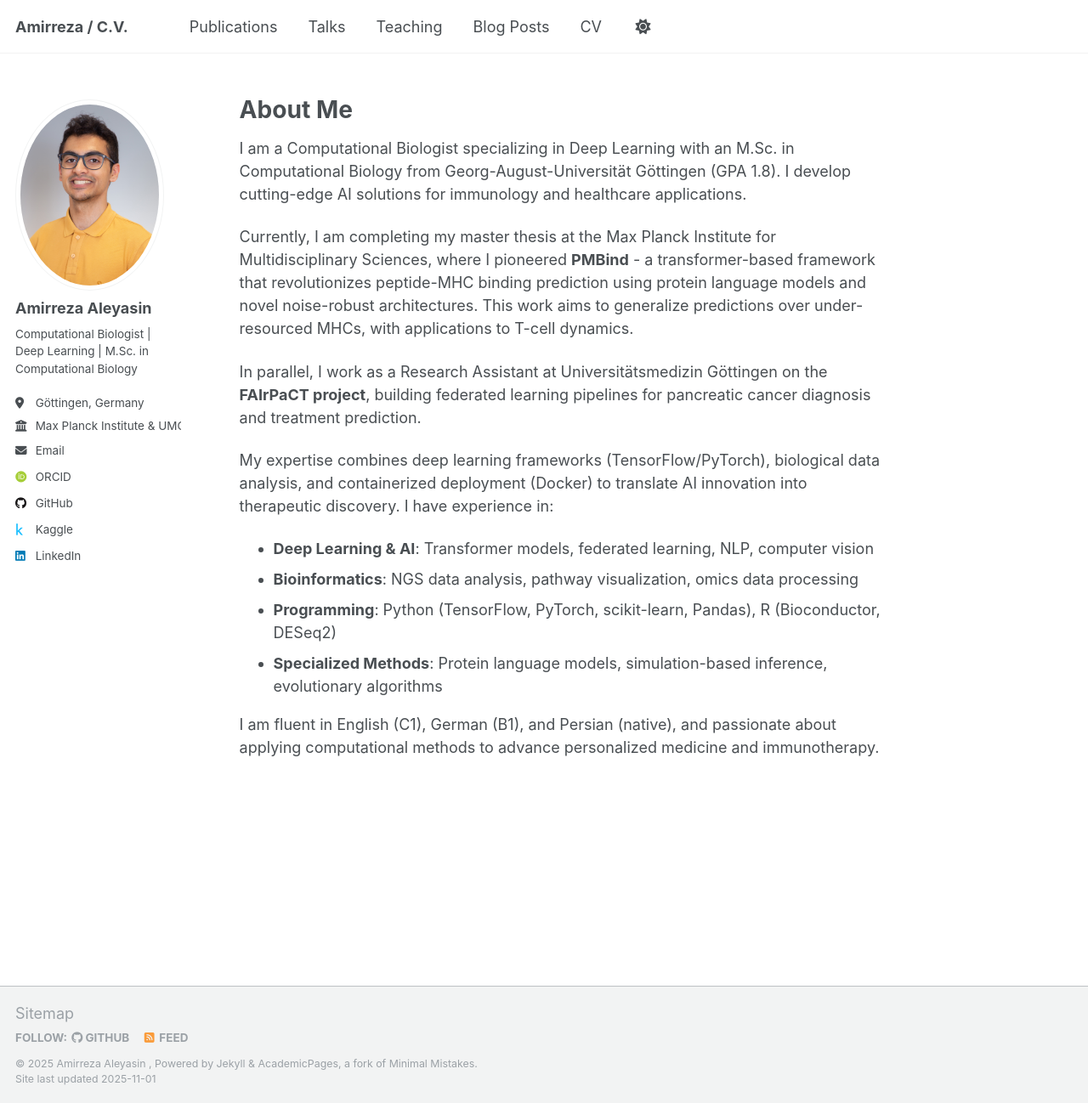
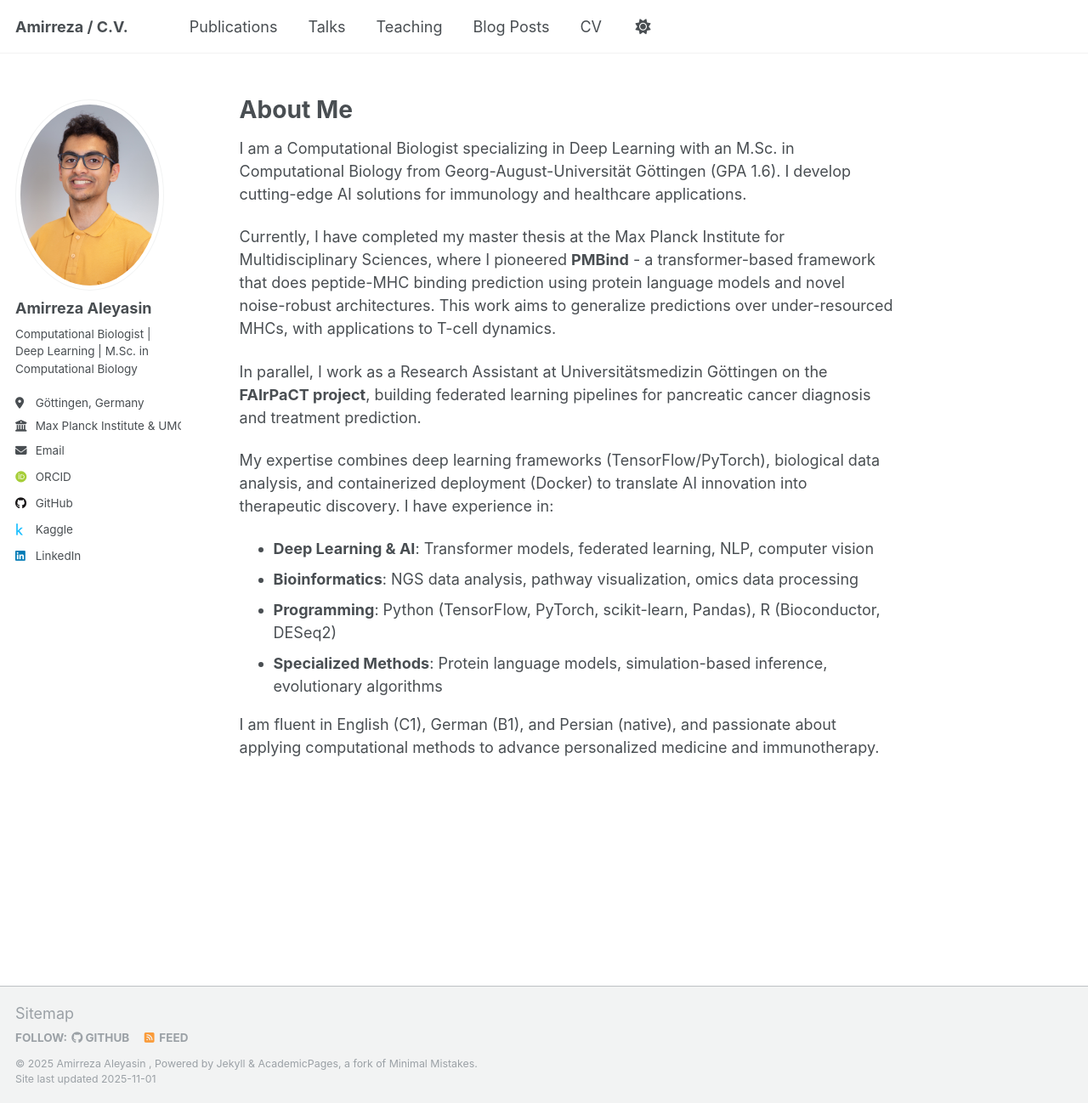
Before and after one commit to Amirreza-0/amirreza-0.github.io, a Jekyll site: the page built from _pages/about.md, in a window 1280 px wide and 1298 px high. Shown: the whole window at 85% size. Built offline with Jekyll 4.4.1, drawn with Linux system fonts in a browser that asks for light colours; some web fonts are replaced.

Commit message:
Update profile information in about section

```diff
--- a/_pages/about.md
+++ b/_pages/about.md
@@ -9,9 +9,9 @@ redirect_from:
 
 # About Me
 
-I am a Computational Biologist specializing in Deep Learning with an M.Sc. in Computational Biology from Georg-August-Universität Göttingen (GPA 1.8). I develop cutting-edge AI solutions for immunology and healthcare applications.
+I am a Computational Biologist specializing in Deep Learning with an M.Sc. in Computational Biology from Georg-August-Universität Göttingen (GPA 1.6). I develop cutting-edge AI solutions for immunology and healthcare applications.
 
-Currently, I am completing my master thesis at the Max Planck Institute for Multidisciplinary Sciences, where I pioneered **PMBind** - a transformer-based framework that revolutionizes peptide-MHC binding prediction using protein language models and novel noise-robust architectures. This work aims to generalize predictions over under-resourced MHCs, with applications to T-cell dynamics.
+Currently, I have completed my master thesis at the Max Planck Institute for Multidisciplinary Sciences, where I pioneered **PMBind** - a transformer-based framework that does peptide-MHC binding prediction using protein language models and novel noise-robust architectures. This work aims to generalize predictions over under-resourced MHCs, with applications to T-cell dynamics.
 
 In parallel, I work as a Research Assistant at Universitätsmedizin Göttingen on the **FAIrPaCT project**, building federated learning pipelines for pancreatic cancer diagnosis and treatment prediction.
 
```
